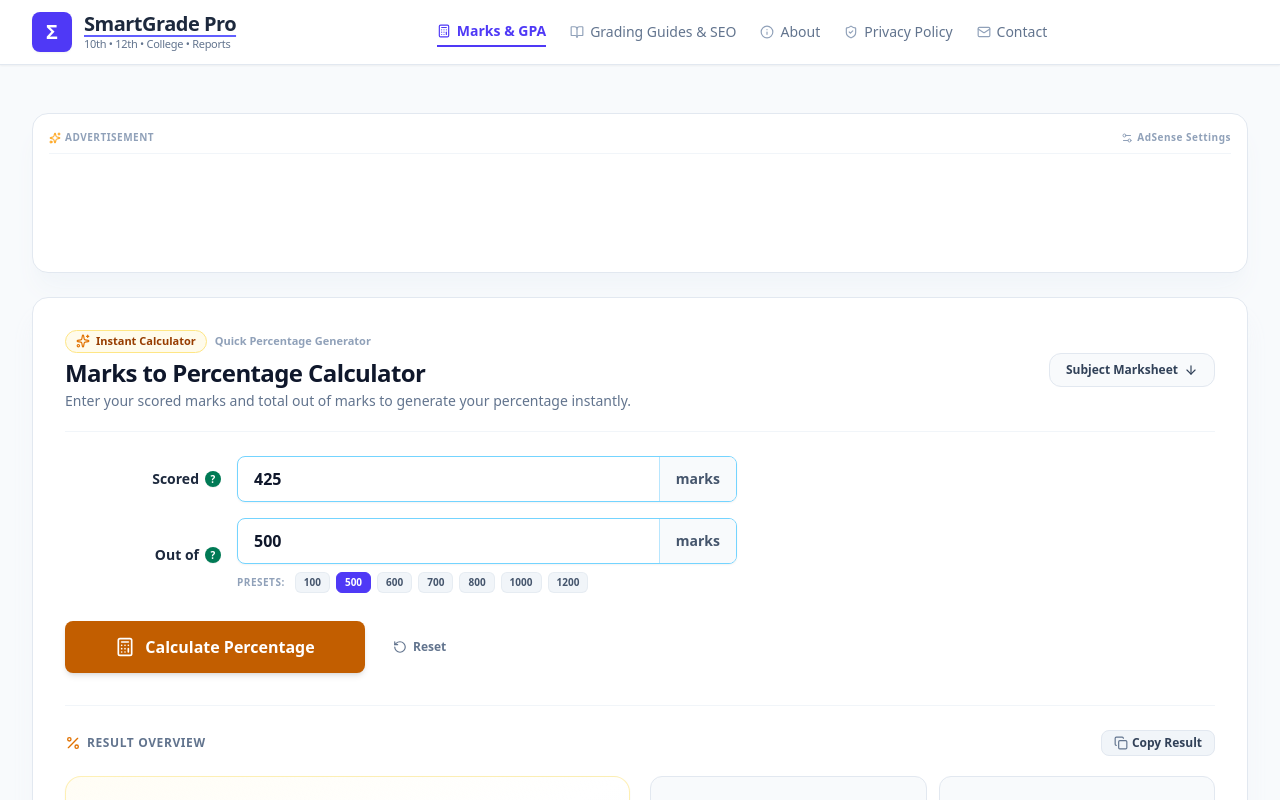
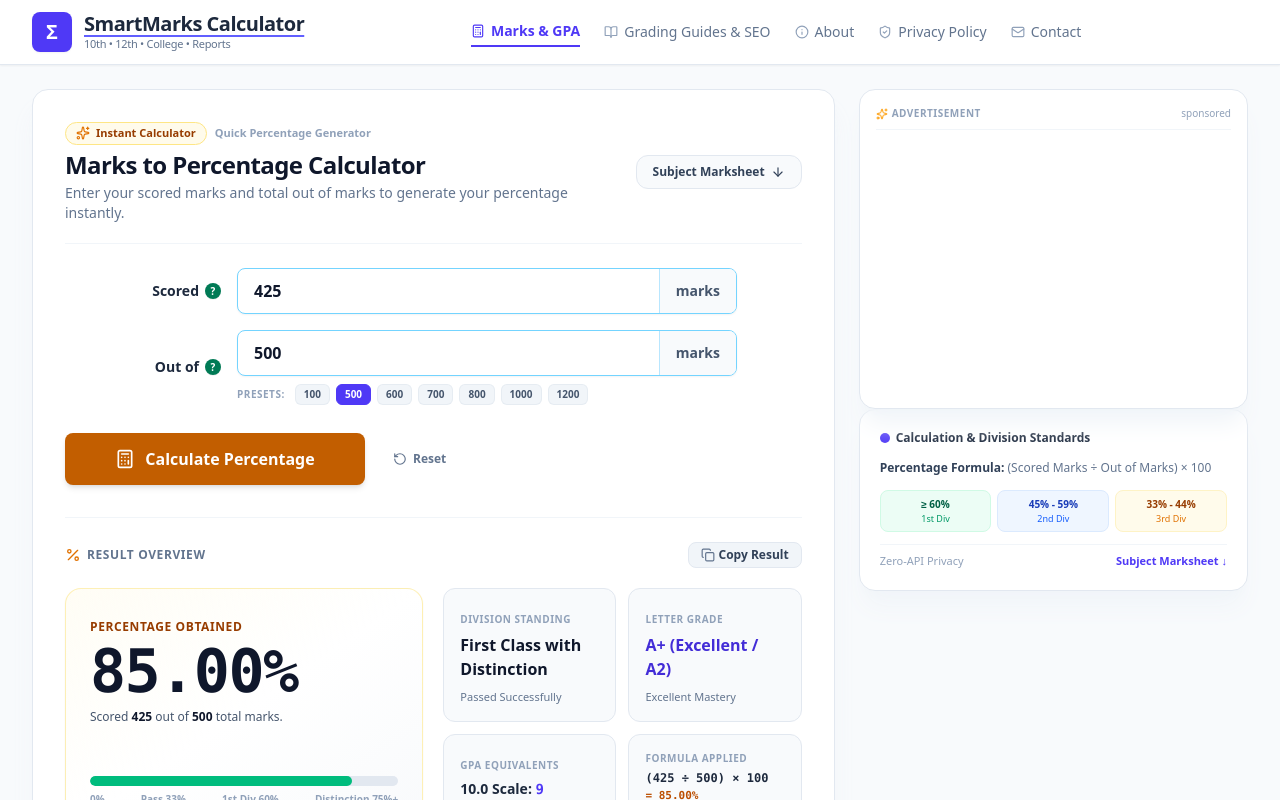
Before and after one commit to learner-suresh/result_persentage_calculator, a React (Vite) app: page / in a window 1280 px wide. Shown: the top 800 px of the page. Built offline with nearby package versions, Linux system fonts and the light colour scheme.

Commit message:
I updated the UI, name and some fixes

```diff
--- a/index.html
+++ b/index.html
@@ -3,10 +3,10 @@
   <head>
     <meta charset="UTF-8" />
     <meta name="viewport" content="width=device-width, initial-scale=1.0" />
-    <title>Marks & GPA Calculator - 10th, 12th, College & PDF Reports</title>
+    <title>SmartMarks Calculator - 10th, 12th, College & PDF Reports</title>
     <meta name="description" content="Free online student marks calculator for 10th, 12th board exams & college GPA/CGPA. Calculate percentages, divisions, grade points, and export high-quality PDF performance reports instantly with zero API dependencies." />
     <meta name="keywords" content="marks calculator, 10th percentage calculator, 12th marks calculator, GPA calculator, CGPA to percentage, CBSE marks calculator, student performance report, export marksheet PDF" />
-    <meta name="author" content="Student Marks & GPA Calculator" />
+    <meta name="author" content="SmartMarks Calculator" />
     <meta name="robots" content="index, follow" />
     <meta name="google-site-verification" content="google1d2c06ceba6c4d88" />
     <link rel="canonical" href="https://markssmartcalculator.netlify.app/" />
@@ -14,13 +14,13 @@
     <!-- Open Graph / Facebook -->
     <meta property="og:type" content="website" />
     <meta property="og:url" content="https://markssmartcalculator.netlify.app/" />
-    <meta property="og:title" content="Marks & GPA Calculator - 10th, 12th, College & PDF Reports" />
+    <meta property="og:title" content="SmartMarks Calculator - 10th, 12th, College & PDF Reports" />
     <meta property="og:description" content="Calculate your 10th, 12th board marks, percentage, semester GPA & CGPA with custom grading scales. Download formal PDF performance reports." />
     <meta property="og:image" content="/assets/og-image.png" />
 
     <!-- Twitter -->
     <meta name="twitter:card" content="summary_large_image" />
-    <meta name="twitter:title" content="Marks & GPA Calculator - 10th, 12th, College & PDF Reports" />
+    <meta name="twitter:title" content="SmartMarks Calculator - 10th, 12th, College & PDF Reports" />
     <meta name="twitter:description" content="Calculate your 10th, 12th board marks, percentage, semester GPA & CGPA with custom grading scales. Download formal PDF performance reports." />
 
     <!-- Theme Color & Mobile App Capable -->
@@ -32,7 +32,7 @@
     {
       "@context": "https://schema.org",
       "@type": "WebApplication",
-      "name": "Student Marks & GPA Calculator",
+      "name": "SmartMarks Calculator",
       "applicationCategory": "EducationalApplication",
       "operatingSystem": "All",
       "offers": {
--- a/metadata.json
+++ b/metadata.json
@@ -1,5 +1,5 @@
 {
-  "name": "Marks & GPA Calculator",
+  "name": "SmartMarks Calculator",
   "description": "Fast, privacy-focused marks, percentage, and GPA calculator for 10th, 12th, and college students with instant PDF performance report exports.",
   "requestFramePermissions": [],
   "majorCapabilities": ["MAJOR_CAPABILITY_SERVER_SIDE_GEMINI_API"]
--- a/src/App.tsx
+++ b/src/App.tsx
@@ -19,19 +19,19 @@ export default function App() {
   useEffect(() => {
     switch (activeTab) {
       case 'calculator':
-        document.title = 'Marks & GPA Calculator - 10th, 12th, College & PDF Reports';
+        document.title = 'SmartMarks Calculator - 10th, 12th, College & PDF Reports';
         break;
       case 'guides':
-        document.title = 'CBSE 10th, 12th & GPA Grading Formulas & Conversion Guides';
+        document.title = 'CBSE 10th, 12th & GPA Grading Formulas - SmartMarks Calculator';
         break;
       case 'about':
-        document.title = 'About Marks & GPA Calculator - Zero-API Student Privacy';
+        document.title = 'About SmartMarks Calculator - Zero-API Student Privacy';
         break;
       case 'privacy':
-        document.title = 'Privacy Policy & Student Data Protection - Marks & GPA Calculator';
+        document.title = 'Privacy Policy & Student Data Protection - SmartMarks Calculator';
         break;
       case 'contact':
-        document.title = 'Contact Support & Feedback - Student Marks & GPA Calculator';
+        document.title = 'Contact Support & Feedback - SmartMarks Calculator';
         break;
     }
   }, [activeTab]);
--- a/src/components/AdSenseUnit.tsx
+++ b/src/components/AdSenseUnit.tsx
@@ -1,5 +1,5 @@
-import React, { useState, useEffect } from 'react';
-import { Sparkles, Info, Settings2, ExternalLink } from 'lucide-react';
+import React, { useEffect } from 'react';
+import { Sparkles, ExternalLink } from 'lucide-react';
 
 interface AdSenseUnitProps {
   slotId?: string;
@@ -7,94 +7,58 @@ interface AdSenseUnitProps {
   className?: string;
 }
 
+const PUBLISHER_ID = 'ca-pub-3199860809392813';
+
 export function AdSenseUnit({
   slotId = '1234567890',
   format = 'responsive-banner',
   className = '',
 }: AdSenseUnitProps) {
-  const [adConfig, setAdConfig] = useState<{
-    clientId: string;
-    isLive: boolean;
-  }>(() => {
-    try {
-      const saved = localStorage.getItem('adsense_config');
-      if (saved) {
-        const parsed = JSON.parse(saved);
-        if (parsed.clientId && parsed.clientId !== 'ca-pub-DEMO987654321') {
-          return parsed;
-        }
-      }
-    } catch {
-      // ignore
-    }
-    return {
-      clientId: 'ca-pub-3199860809392813',
-      isLive: true,
-    };
-  });
-
-  const [showConfigModal, setShowConfigModal] = useState(false);
-  const [tempClientId, setTempClientId] = useState(adConfig.clientId);
-
-  const saveConfig = (e: React.FormEvent) => {
-    e.preventDefault();
-    const updated = {
-      clientId: tempClientId.trim() || 'ca-pub-3199860809392813',
-      isLive: tempClientId.trim().startsWith('ca-pub-'),
-    };
-    setAdConfig(updated);
-    localStorage.setItem('adsense_config', JSON.stringify(updated));
-    setShowConfigModal(false);
-  };
-
   useEffect(() => {
-    if (adConfig.isLive && typeof window !== 'undefined') {
+    if (typeof window !== 'undefined') {
       try {
         // @ts-expect-error Google adsbygoogle push
         (window.adsbygoogle = window.adsbygoogle || []).push({});
       } catch {
-        // Ad blocker or script not loaded yet
+        // Handled silently if ad blocker or script pending
       }
     }
-  }, [adConfig.isLive]);
+  }, [slotId]);
 
   return (
     <aside
       aria-label="Advertisement"
-      className={`relative w-full my-6 overflow-hidden rounded-2xl border border-slate-200 bg-white p-4 text-center shadow-xl shadow-slate-100 transition-all ${className}`}
+      className={`relative w-full overflow-hidden rounded-2xl border border-slate-200 bg-white p-4 text-center shadow-xl shadow-slate-100 transition-all ${className || 'my-6'}`}
     >
-      {/* Ad Label Bar */}
+      {/* Ad Label Bar - Clean without any exposed settings or publisher ID */}
       <div className="flex items-center justify-between pb-2 text-[10px] uppercase tracking-wider text-slate-400 font-bold border-b border-slate-100 mb-3">
         <span className="flex items-center gap-1">
           <Sparkles className="w-3 h-3 text-amber-500" />
           Advertisement
         </span>
-        <div className="flex items-center gap-2">
-          <button
-            type="button"
-            onClick={() => setShowConfigModal(true)}
-            title="Configure Google AdSense publisher ID"
-            className="flex items-center gap-1 text-[10px] text-slate-400 hover:text-indigo-600 transition font-bold"
-          >
-            <Settings2 className="w-3 h-3" />
-            <span>AdSense Settings</span>
-          </button>
-        </div>
+        <span className="text-[10px] text-slate-400 font-medium lowercase tracking-normal">
+          sponsored
+        </span>
       </div>
 
-      {adConfig.isLive ? (
-        <div className="min-h-[90px] flex items-center justify-center">
+      {/* Official AdSense ins container */}
+      <div className={`flex items-center justify-center ${format === 'rectangle' ? 'min-h-[250px]' : 'min-h-[90px]'}`}>
         <ins
           className="adsbygoogle"
-            style={{ display: 'block' }}
-            data-ad-client={adConfig.clientId}
+          style={{
+            display: 'block',
+            minWidth: '250px',
+            minHeight: format === 'rectangle' ? '250px' : '90px',
+          }}
+          data-ad-client={PUBLISHER_ID}
           data-ad-slot={slotId}
-            data-ad-format="auto"
+          data-ad-format={format === 'rectangle' ? 'rectangle' : 'auto'}
           data-full-width-responsive="true"
         />
       </div>
-      ) : (
-        /* Realistic Monetization Ad Slot Placeholder (Approved AdSense Layout) */
+
+      {/* Graceful Fallback Academic Announcement (visible only when ad blocker is active or until Google fills ad slot) */}
+      <noscript>
         <div
           className={`flex flex-col sm:flex-row items-center justify-between gap-4 rounded-xl bg-slate-50 p-4 border border-slate-200 text-left ${
             format === 'rectangle' ? 'max-w-sm mx-auto flex-col' : ''
@@ -105,98 +69,23 @@ export function AdSenseUnit({
               Academic Partner
             </span>
             <p className="text-sm font-bold text-slate-900">
-              Exam Prep &amp; Study Scholarship Portal 2025–26
+              Exam Preparation &amp; Scholarship Guides 2025–26
             </p>
             <p className="text-xs text-slate-500">
-              Access certified free mock tests, board question banks &amp; university admission counselling.
+              Access free practice questions, board syllabus breakdowns &amp; college admission cutoff guides.
             </p>
           </div>
           <div className="shrink-0">
             <a
               href="#calculator"
-              onClick={(e) => {
-                e.preventDefault();
-                alert('This is an AdSense monetization demo slot. Webmasters can click "AdSense Settings" above to connect their live ca-pub ID.');
-              }}
-              className="inline-flex items-center gap-1.5 px-5 py-2 text-xs font-bold text-white bg-indigo-600 hover:bg-indigo-700 rounded-full shadow-md hover:shadow-indigo-600/30 transition active:scale-95"
+              className="inline-flex items-center gap-1.5 px-5 py-2 text-xs font-bold text-white bg-indigo-600 hover:bg-indigo-700 rounded-full shadow-md transition active:scale-95"
             >
-              <span>Explore Portal</span>
+              <span>Explore Guides</span>
               <ExternalLink className="w-3.5 h-3.5" />
             </a>
           </div>
         </div>
-      )}
-
-      {/* AdSense Webmaster Modal */}
-      {showConfigModal && (
-        <div className="fixed inset-0 z-50 flex items-center justify-center bg-slate-900/60 backdrop-blur-xs p-4">
-          <div
-            role="dialog"
-            aria-modal="true"
-            aria-labelledby="adsense-modal-title"
-            className="w-full max-w-md bg-white rounded-2xl p-6 shadow-2xl border border-slate-200 text-left"
-          >
-            <div className="flex items-center justify-between pb-3 border-b border-slate-100">
-              <h3 id="adsense-modal-title" className="text-base font-bold text-slate-900 flex items-center gap-2">
-                <Sparkles className="w-4 h-4 text-amber-500" />
-                Google AdSense Monetization Setup
-              </h3>
-              <button
-                type="button"
-                onClick={() => setShowConfigModal(false)}
-                className="text-slate-400 hover:text-slate-700 text-xl font-bold leading-none cursor-pointer"
-              >
-                &times;
-              </button>
-            </div>
-
-            <form onSubmit={saveConfig} className="mt-4 space-y-4">
-              <div>
-                <label htmlFor="ad-client-id" className="block text-xs font-bold text-slate-700 mb-1">
-                  AdSense Publisher ID (Client ID)
-                </label>
-                <input
-                  id="ad-client-id"
-                  type="text"
-                  placeholder="ca-pub-XXXXXXXXXXXXXXXX"
-                  value={tempClientId}
-                  onChange={(e) => setTempClientId(e.target.value)}
-                  className="w-full px-3.5 py-2 text-sm border border-slate-200 rounded-xl focus:outline-hidden focus:ring-2 focus:ring-indigo-600 focus:border-indigo-600 font-mono bg-slate-50/50"
-                />
-                <p className="mt-1 text-[11px] text-slate-500">
-                  Find your ID in Google AdSense Console &gt; Account &gt; Settings &gt; Publisher ID.
-                </p>
-              </div>
-
-              <div className="bg-amber-50 border border-amber-200 rounded-xl p-3 text-xs text-amber-900 space-y-1">
-                <div className="flex items-center gap-1.5 font-bold text-amber-950">
-                  <Info className="w-3.5 h-3.5 shrink-0" />
-                  <span>Monetization Compliance Note</span>
-                </div>
-                <p className="text-[11px] text-amber-800 leading-relaxed">
-                  This site adheres strictly to Google AdSense program policies: clean non-intrusive ad placement, clearly marked sponsorship labels, high-utility student content, and complete GDPR/COPPA privacy safeguards.
-                </p>
-              </div>
-
-              <div className="flex justify-end gap-2 pt-2">
-                <button
-                  type="button"
-                  onClick={() => setShowConfigModal(false)}
-                  className="px-4 py-2 text-xs font-semibold text-slate-600 hover:bg-slate-100 rounded-full transition cursor-pointer"
-                >
-                  Cancel
-                </button>
-                <button
-                  type="submit"
-                  className="px-5 py-2 text-xs font-bold text-white bg-indigo-600 hover:bg-indigo-700 rounded-full transition shadow-md hover:shadow-indigo-600/30 cursor-pointer active:scale-95"
-                >
-                  Save AdSense Setup
-                </button>
-              </div>
-            </form>
-          </div>
-        </div>
-      )}
+      </noscript>
     </aside>
   );
 }
--- a/src/components/Dashboard.tsx
+++ b/src/components/Dashboard.tsx
@@ -363,10 +363,9 @@ export function Dashboard() {
 
   return (
     <div className="mx-auto max-w-7xl px-4 py-6 sm:px-6 lg:px-8 space-y-8">
-      {/* Top AdSense Leaderboard Placement */}
-      <AdSenseUnit slotId="9876543210" format="leaderboard" />
-
-      {/* 1. FIRST PLACE: Modern Percentage Calculator (Scored [?] marks, Out of [?] marks, Calculate Percentage button) */}
+      {/* Top Hero Section: Instant Percentage Calculator is the primary first element users see; Ad placement positioned alongside on the right side */}
+      <div className="grid grid-cols-1 lg:grid-cols-12 gap-6 items-start">
+        <div className="lg:col-span-8 xl:col-span-8 order-1">
           <FirstPlacePercentageCalculator
             onScrollToDetailed={() => {
               const el = document.getElementById('detailed-marksheet-section');
@@ -376,6 +375,51 @@ export function Dashboard() {
             }}
             onPopulateDetailed={handleTransferFromQuick}
           />
+        </div>
+
+        {/* Right Side Ad Placement */}
+        <div className="lg:col-span-4 xl:col-span-4 order-2 space-y-4">
+          <AdSenseUnit slotId="9876543210" format="rectangle" className="my-0 shadow-xl" />
+
+          {/* Academic Formula & Division Reference Card */}
+          <div className="bg-white rounded-2xl border border-slate-200 p-5 shadow-xl shadow-slate-100 text-left space-y-3">
+            <div className="flex items-center gap-1.5 text-xs font-bold text-slate-800">
+              <span className="w-2.5 h-2.5 rounded-full bg-indigo-600"></span>
+              <span>Calculation &amp; Division Standards</span>
+            </div>
+            <p className="text-xs text-slate-500 leading-relaxed">
+              <strong className="text-slate-700">Percentage Formula:</strong> (Scored Marks &divide; Out of Marks) &times; 100
+            </p>
+            <div className="grid grid-cols-3 gap-1.5 text-center text-[10px] font-bold">
+              <div className="p-1.5 rounded-lg bg-emerald-50 text-emerald-800 border border-emerald-100">
+                <span>&ge; 60%</span>
+                <div className="text-[9px] font-normal text-emerald-600">1st Div</div>
+              </div>
+              <div className="p-1.5 rounded-lg bg-blue-50 text-blue-800 border border-blue-100">
+                <span>45% - 59%</span>
+                <div className="text-[9px] font-normal text-blue-600">2nd Div</div>
+              </div>
+              <div className="p-1.5 rounded-lg bg-amber-50 text-amber-800 border border-amber-100">
+                <span>33% - 44%</span>
+                <div className="text-[9px] font-normal text-amber-600">3rd Div</div>
+              </div>
+            </div>
+            <div className="pt-2 text-[11px] text-slate-400 flex items-center justify-between border-t border-slate-100">
+              <span>Zero-API Privacy</span>
+              <button
+                type="button"
+                onClick={() => {
+                  const el = document.getElementById('detailed-marksheet-section');
+                  if (el) el.scrollIntoView({ behavior: 'smooth' });
+                }}
+                className="text-indigo-600 font-bold hover:underline cursor-pointer"
+              >
+                Subject Marksheet &darr;
+              </button>
+            </div>
+          </div>
+        </div>
+      </div>
 
       {/* 2. Detailed Subject-Wise Marksheet & Comprehensive Academic Analytics Section */}
       <section id="detailed-marksheet-section" className="space-y-6 pt-2">
--- a/src/components/Footer.tsx
+++ b/src/components/Footer.tsx
@@ -17,7 +17,7 @@ export function Footer({ setActiveTab }: FooterProps) {
                 <GraduationCap className="h-5 w-5" />
               </div>
               <span className="text-base font-bold text-slate-900">
-                Student Marks &amp; GPA Calculator
+                SmartMarks Calculator
               </span>
             </div>
             <p className="text-xs text-slate-500 leading-relaxed max-w-md">
--- a/src/components/Navbar.tsx
+++ b/src/components/Navbar.tsx
@@ -49,7 +49,7 @@ export function Navbar({ activeTab, setActiveTab, onExportPdf }: NavbarProps) {
           </div>
           <div>
             <span className="block text-lg sm:text-xl font-bold tracking-tight text-slate-800 underline decoration-indigo-500 decoration-2 underline-offset-4 leading-tight">
-              SmartGrade Pro
+              SmartMarks Calculator
             </span>
             <span className="block text-[10px] sm:text-[11px] font-medium text-slate-500 tracking-tight">
               10th • 12th • College • Reports
--- a/src/utils/pdfGenerator.ts
+++ b/src/utils/pdfGenerator.ts
@@ -272,7 +272,7 @@ export function generatePerformanceReportPDF(
   doc.setFontSize(6.5);
   doc.setTextColor(148, 163, 184);
   doc.text(
-    'Generated via Marks & GPA Calculator • 100% Privacy Preserved (Zero API Storage) • For Academic Reference',
+    'Generated via SmartMarks Calculator • 100% Privacy Preserved (Zero API Storage) • For Academic Reference',
     pageWidth / 2,
     pageHeight - 8,
     { align: 'center' }
```
Also changed, not shown: src/components/PdfExportAdModal.tsx (+49 -99 lines). Lines whose indentation alone changed are shown as unchanged.
